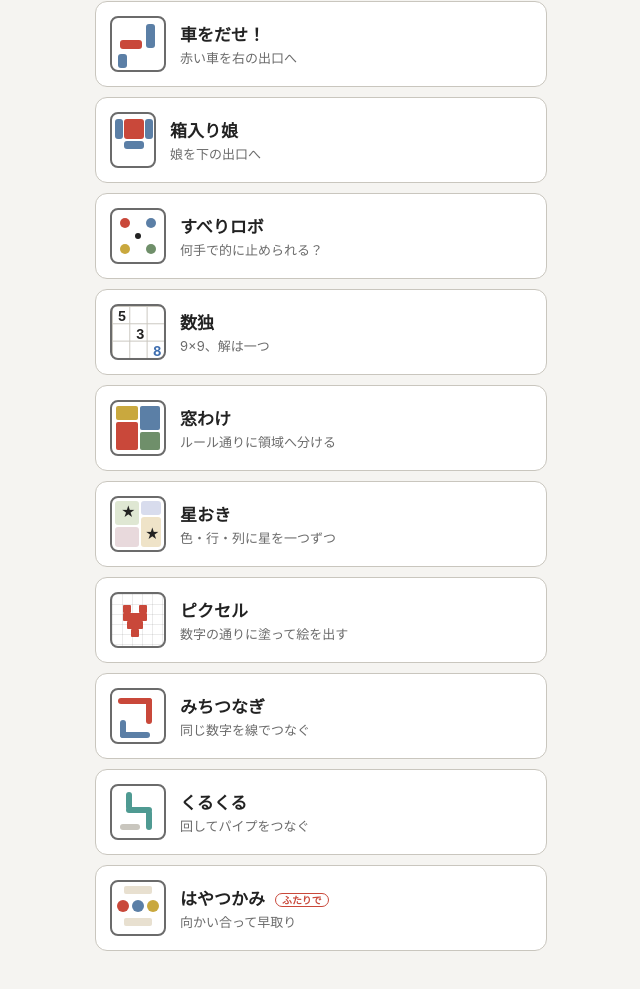
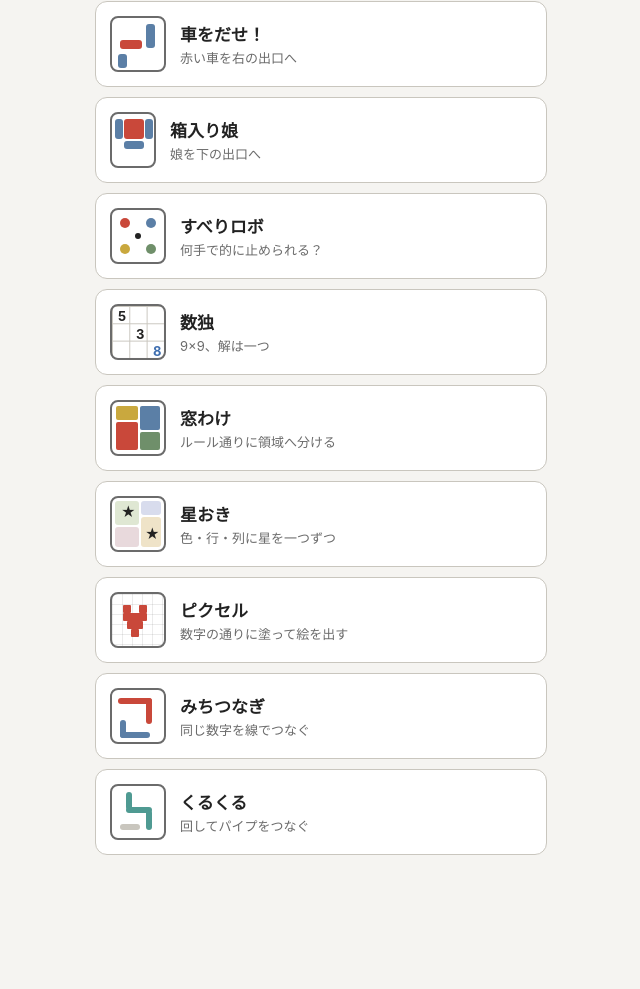
Before and after one commit to y-kanno-sakenote/puzzle-portal, a plain HTML site: page index.html in a window 1280 px wide. Shown: the part 69-1058 px from the top of the page, without its empty margins (319-959 px from the left). After the commit the page ends 974 px from the top, so only its background shows below. Drawn offline with Linux system fonts and the light colour scheme.

Commit message:
パズル箱: はやつかみは未完成のため入口のカードを一時的に外す（リンク切れ防止）
Co-Authored-By: Claude Opus 5 <noreply@anthropic.com>

```diff
--- a/index.html
+++ b/index.html
@@ -75,11 +75,7 @@
     <div><div class="name">くるくる</div><div class="desc">回してパイプをつなぐ</div></div>
     <div class="prog" data-key="kurukuru" data-n="40"></div>
   </a>
-  <a class="game" href="hayatsukami/">
-    <div class="thumb"><i style="left:5px;top:18px;width:12px;height:12px;background:#c9483a;border-radius:50%"></i><i style="left:20px;top:18px;width:12px;height:12px;background:#5b7fa6;border-radius:50%"></i><i style="left:35px;top:18px;width:12px;height:12px;background:#c9a83e;border-radius:50%"></i><i style="left:12px;top:4px;width:28px;height:8px;background:#e8e0d0;border-radius:2px"></i><i style="left:12px;top:36px;width:28px;height:8px;background:#e8e0d0;border-radius:2px"></i></div>
-    <div><div class="name">はやつかみ <span class="badge">ふたりで</span></div><div class="desc">向かい合って早取り</div></div>
-    <div class="prog" data-key="hayatsukami" data-n="0"></div>
-  </a>
+  <!-- はやつかみ（ふたりで）は先着判定の作り直し中。完成したらここにカードを戻す -->
 </main>
 <script>
 /* 進み具合は各ゲームが同じオリジンの localStorage に置く {cleared:{idx:1}} を読むだけ */
```
